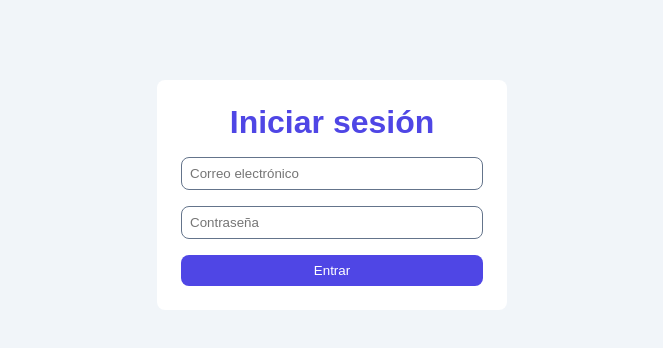
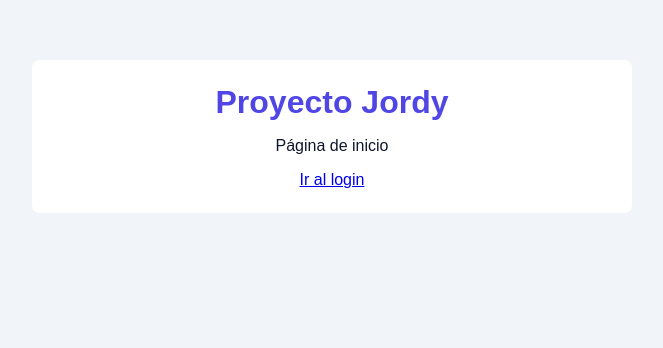
Before and after one commit to JORDYZAMATACAPCHA/proyecto-react, a React (Vite) app: page / in a window 1280 px wide. Shown: the top 348 px of the page, without its empty margins (308-971 px from the left). Built offline with nearby package versions, Linux system fonts and the light colour scheme.

Commit message:
agregamos react router y las paginas de inicio y login

```diff
--- a/src/App.tsx
+++ b/src/App.tsx
@@ -1,7 +1,14 @@
+import { Routes, Route } from 'react-router-dom';
 import Login from './pages/Login';
+import Inicio from './pages/Inicio';
 
 function App() {
-  return <Login />;
+  return (
+    <Routes>
+      <Route path="/" element={<Inicio />} />
+      <Route path="/login" element={<Login />} />
+    </Routes>
+  );
 }
 
 export default App;
--- a/src/main.tsx
+++ b/src/main.tsx
@@ -1,5 +1,6 @@
 import { StrictMode } from 'react';
 import { createRoot } from 'react-dom/client';
+import { BrowserRouter } from 'react-router-dom';
 import { ThemeProvider } from '@emotion/react';
 import './index.css';
 import App from './App';
@@ -8,7 +9,9 @@ import { theme } from './styles/theme';
 createRoot(document.getElementById('root')!).render(
   <StrictMode>
     <ThemeProvider theme={theme}>
-      <App />
+      <BrowserRouter>
+        <App />
+      </BrowserRouter>
     </ThemeProvider>
   </StrictMode>
 );
--- a/src/pages/Inicio.tsx
+++ b/src/pages/Inicio.tsx
@@ -0,0 +1,28 @@
+import { Link } from 'react-router-dom';
+import styled from '@emotion/styled';
+
+const Caja = styled.div`
+  background: ${(props) => props.theme.colors.white};
+  padding: ${(props) => props.theme.spacing.large};
+  border-radius: ${(props) => props.theme.radius};
+  max-width: 600px;
+  margin: 60px auto;
+  text-align: center;
+`;
+
+const Titulo = styled.h1`
+  color: ${(props) => props.theme.colors.primary};
+  margin: 0;
+`;
+
+function Inicio() {
+  return (
+    <Caja>
+      <Titulo>Proyecto Jordy</Titulo>
+      <p>Página de inicio</p>
+      <Link to="/login">Ir al login</Link>
+    </Caja>
+  );
+}
+
+export default Inicio;
```
